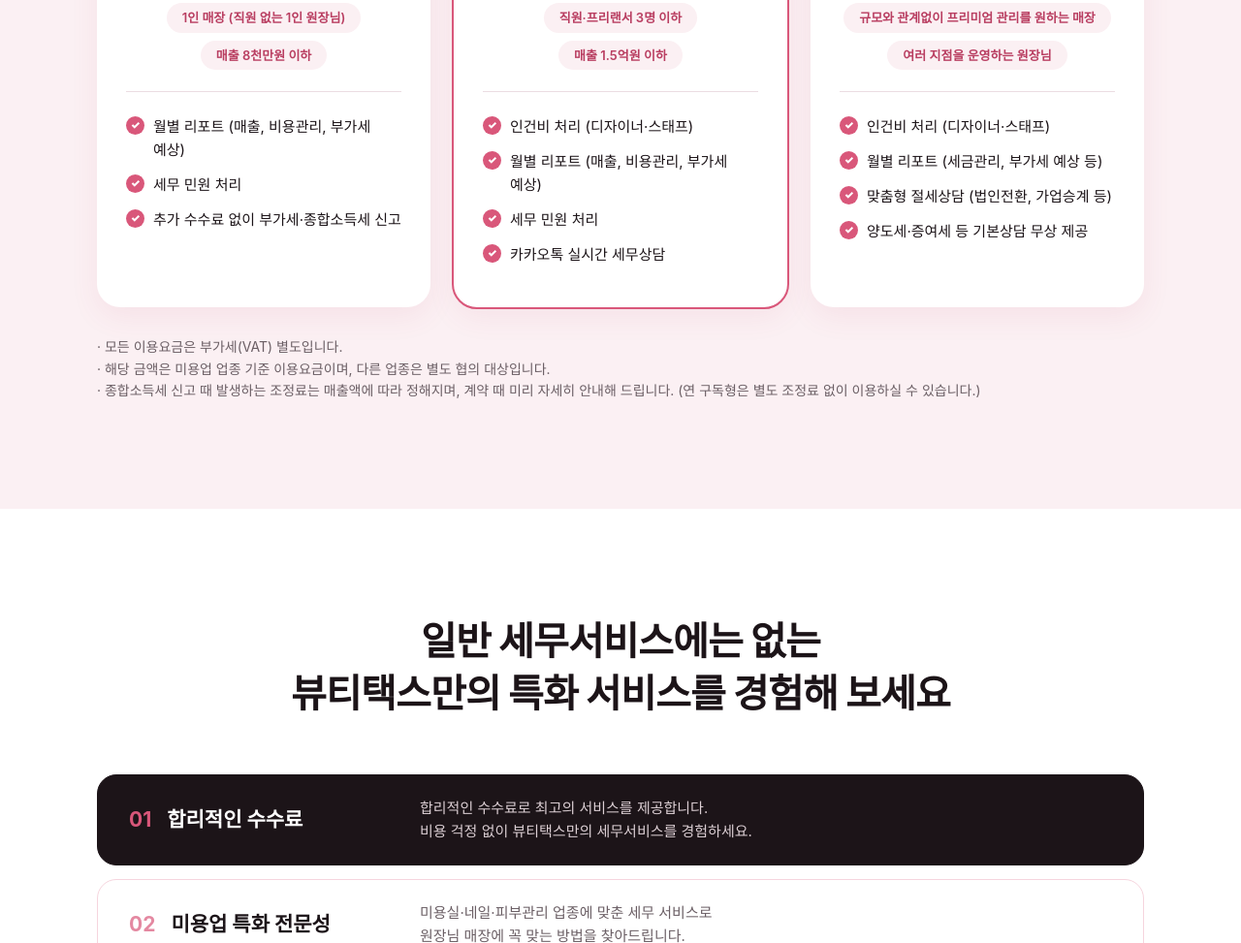
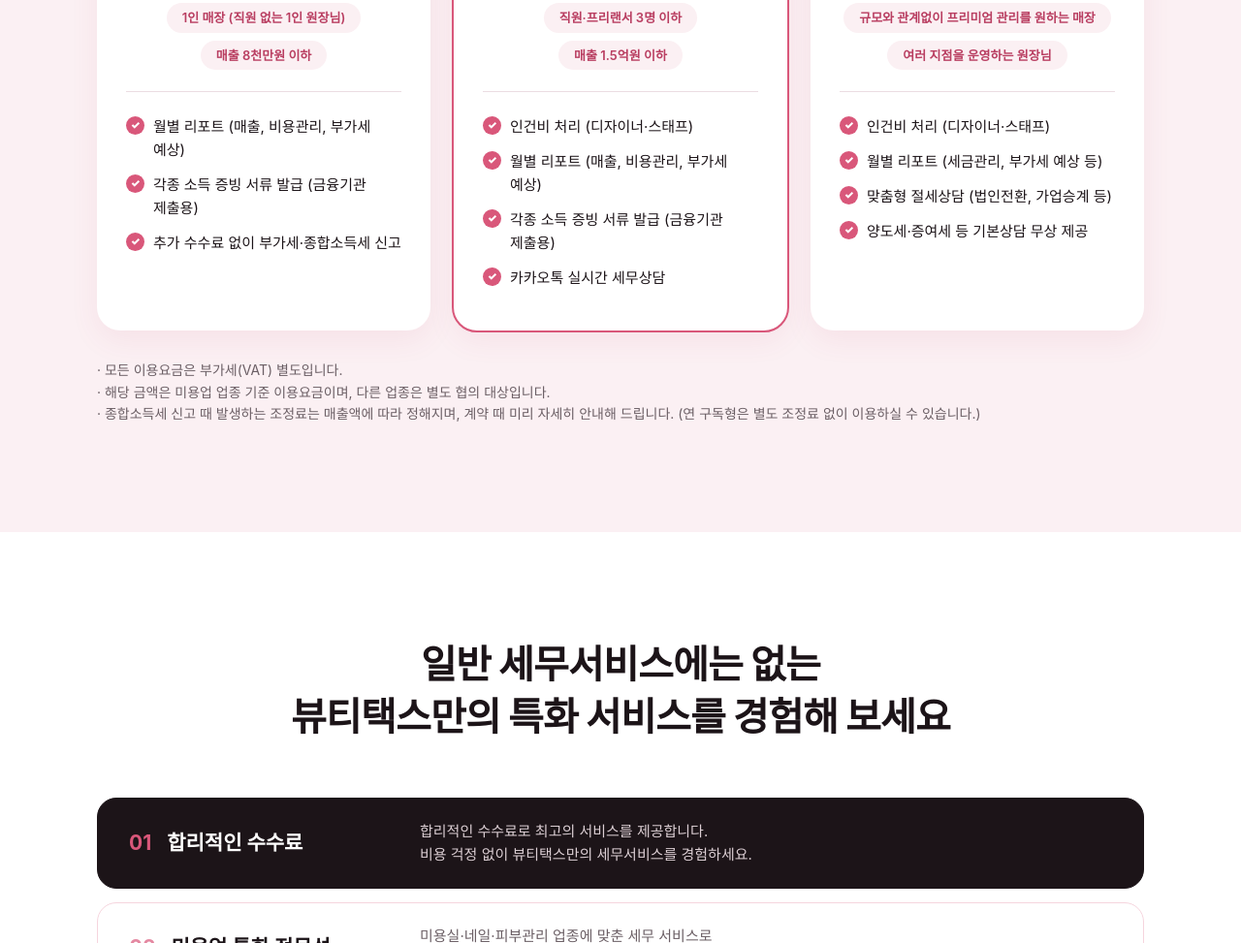
Before and after one commit to yourtax77/beautytax-homepage, a plain HTML site: page index.html in a window 1280 px wide. Shown: the part 3629-4602 px from the top of the page at 97% size. Drawn offline with Linux system fonts and the light colour scheme; a web font is replaced by a local one.

Commit message:
요금제: 세무 민원 처리 → 각종 소득 증빙 서류 발급 (금융기관 제출용)
Co-Authored-By: Claude Opus 5.5 <noreply@anthropic.com>

```diff
--- a/index.html
+++ b/index.html
@@ -179,7 +179,7 @@
         <div class="chips"><span>1인 매장 (직원 없는 1인 원장님)</span><span>매출 8천만원 이하</span></div>
         <ul>
           <li>월별 리포트 (매출, 비용관리, 부가세 예상)</li>
-          <li>세무 민원 처리</li>
+          <li>각종 소득 증빙 서류 발급 (금융기관 제출용)</li>
           <li>추가 수수료 없이 부가세·종합소득세 신고</li>
         </ul>
       </div>
@@ -192,7 +192,7 @@
         <ul>
           <li>인건비 처리 (디자이너·스태프)</li>
           <li>월별 리포트 (매출, 비용관리, 부가세 예상)</li>
-          <li>세무 민원 처리</li>
+          <li>각종 소득 증빙 서류 발급 (금융기관 제출용)</li>
           <li>카카오톡 실시간 세무상담</li>        </ul>
       </div>
       <div class="plan">
```
